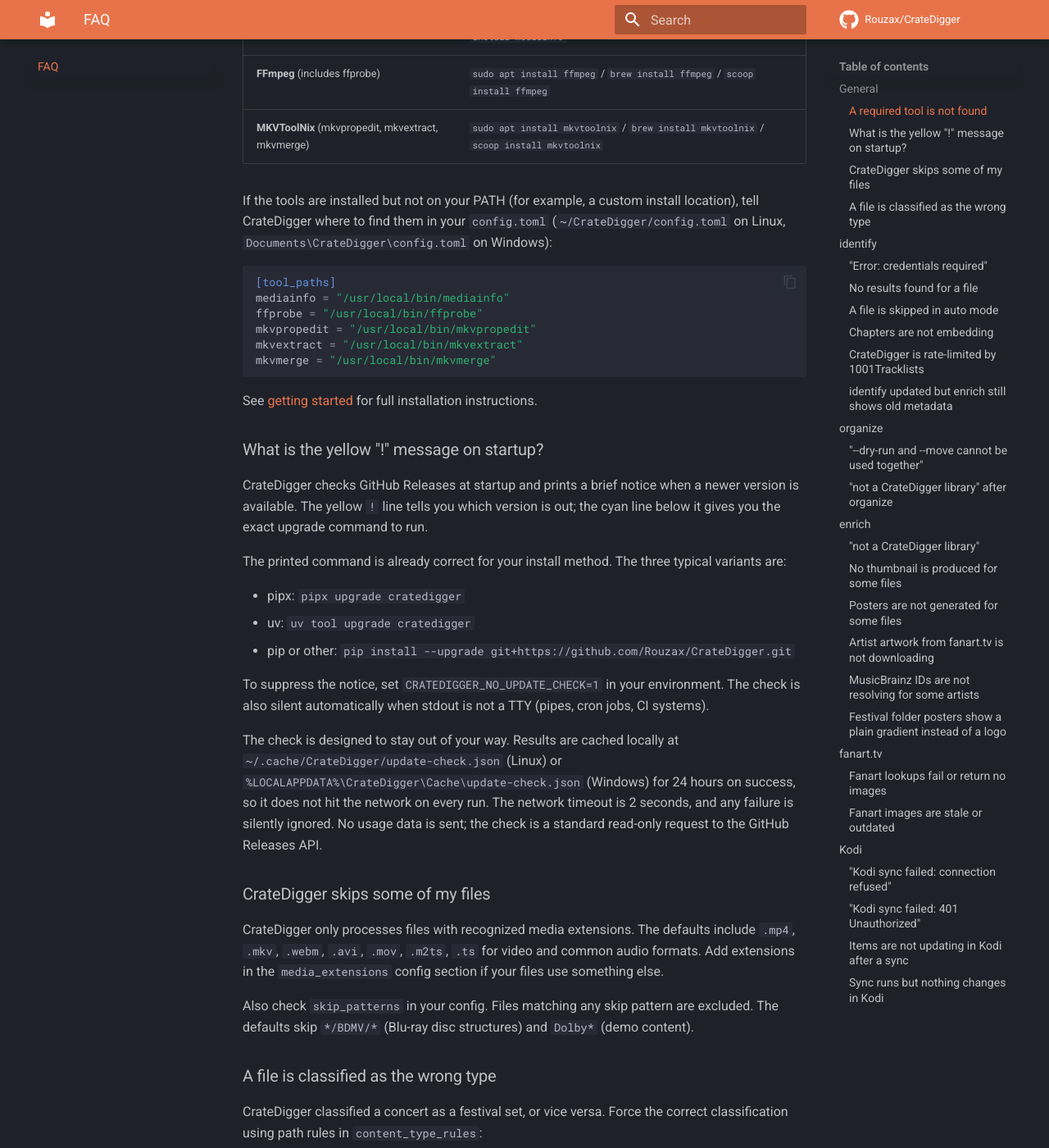
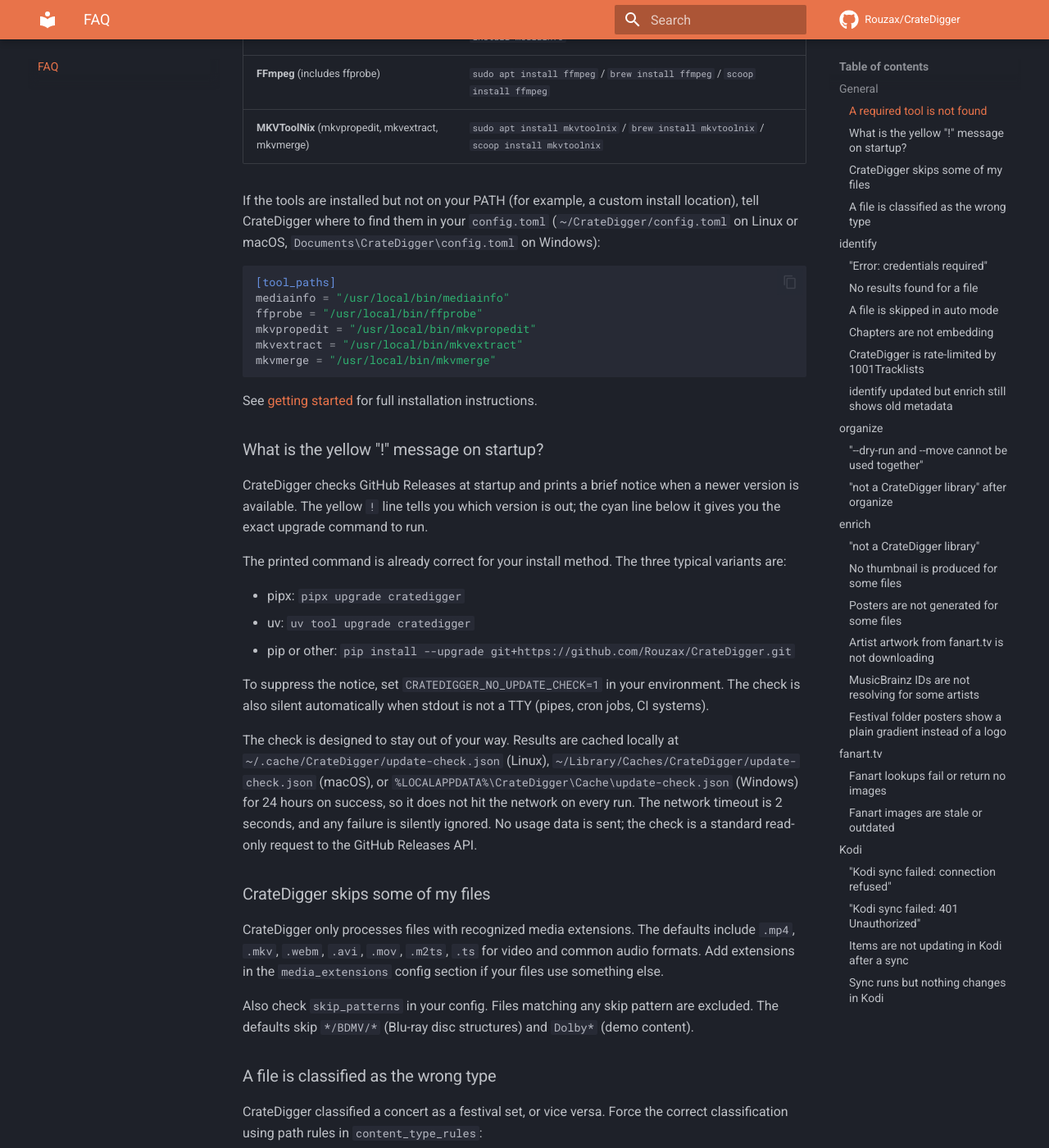
Before and after one commit to Rouzax/CrateDigger, an MkDocs documentation site: the page built from docs/faq.md, in a window 1280 px wide and 1400 px high, scrolled down 478 px. Shown: the whole window at 82% size. Built offline with MkDocs 1.6.1 and Material for MkDocs 9.7.7, drawn with Linux system fonts in a browser that asks for light colours; comment, search, counter and statistics services are not loaded; some of the changed text lies outside the part shown.

Commit message:
docs(macos): lock macOS data-dir with a test and add macOS docs tabs
The PR's paths.data_dir() already returns ~/CrateDigger/ on macOS via the
non-Windows fallback branch, matching TrackSplit's ~/TrackSplit/ layout so
the two sibling apps agree on where user-editable data lives. This adds
test coverage so the branch cannot silently shift in a future refactor,
and fills in the macOS tabs in the user docs that had only Linux and
Windows before.

````diff
--- a/docs/faq.md
+++ b/docs/faq.md
@@ -14,7 +14,7 @@
 | **FFmpeg** (includes ffprobe) | `sudo apt install ffmpeg` / `brew install ffmpeg` / `scoop install ffmpeg` |
 | **MKVToolNix** (mkvpropedit, mkvextract, mkvmerge) | `sudo apt install mkvtoolnix` / `brew install mkvtoolnix` / `scoop install mkvtoolnix` |
 
-If the tools are installed but not on your PATH (for example, a custom install location), tell CrateDigger where to find them in your `config.toml` (`~/CrateDigger/config.toml` on Linux, `Documents\CrateDigger\config.toml` on Windows):
+If the tools are installed but not on your PATH (for example, a custom install location), tell CrateDigger where to find them in your `config.toml` (`~/CrateDigger/config.toml` on Linux or macOS, `Documents\CrateDigger\config.toml` on Windows):
 
 ```toml
 [tool_paths]
@@ -39,7 +39,7 @@
 
 To suppress the notice, set `CRATEDIGGER_NO_UPDATE_CHECK=1` in your environment. The check is also silent automatically when stdout is not a TTY (pipes, cron jobs, CI systems).
 
-The check is designed to stay out of your way. Results are cached locally at `~/.cache/CrateDigger/update-check.json` (Linux) or `%LOCALAPPDATA%\CrateDigger\Cache\update-check.json` (Windows) for 24 hours on success, so it does not hit the network on every run. The network timeout is 2 seconds, and any failure is silently ignored. No usage data is sent; the check is a standard read-only request to the GitHub Releases API.
+The check is designed to stay out of your way. Results are cached locally at `~/.cache/CrateDigger/update-check.json` (Linux), `~/Library/Caches/CrateDigger/update-check.json` (macOS), or `%LOCALAPPDATA%\CrateDigger\Cache\update-check.json` (Windows) for 24 hours on success, so it does not hit the network on every run. The network timeout is 2 seconds, and any failure is silently ignored. No usage data is sent; the check is a standard read-only request to the GitHub Releases API.
 
 ### CrateDigger skips some of my files
 
@@ -68,7 +68,7 @@
 
 ### "Error: credentials required"
 
-Your 1001Tracklists email and password are not configured. Add them to your `config.toml` (`~/CrateDigger/config.toml` on Linux, `Documents\CrateDigger\config.toml` on Windows):
+Your 1001Tracklists email and password are not configured. Add them to your `config.toml` (`~/CrateDigger/config.toml` on Linux or macOS, `Documents\CrateDigger\config.toml` on Windows):
 
 ```toml
 [tracklists]
@@ -201,7 +201,7 @@
 cratedigger enrich ~/Music/Library/ --only fanart
 ```
 
-If the artist still has no MBID after that, they may not be in the MusicBrainz database or the search may be returning the wrong result. Add the correct MBID to `artist_mbids.json` manually (`~/CrateDigger/artist_mbids.json` on Linux, `Documents\CrateDigger\artist_mbids.json` on Windows):
+If the artist still has no MBID after that, they may not be in the MusicBrainz database or the search may be returning the wrong result. Add the correct MBID to `artist_mbids.json` manually (`~/CrateDigger/artist_mbids.json` on Linux or macOS, `Documents\CrateDigger\artist_mbids.json` on Windows):
 
 ```json
 {
@@ -213,7 +213,7 @@
 
 ### MusicBrainz IDs are not resolving for some artists
 
-CrateDigger looks up MBIDs in this order: your override file (`~/CrateDigger/artist_mbids.json` on Linux, `Documents\CrateDigger\artist_mbids.json` on Windows), the auto cache, then a live MusicBrainz search. If an artist is not resolving:
+CrateDigger looks up MBIDs in this order: your override file (`~/CrateDigger/artist_mbids.json` on Linux or macOS, `Documents\CrateDigger\artist_mbids.json` on Windows), the auto cache, then a live MusicBrainz search. If an artist is not resolving:
 
 1. Check if the search is returning the wrong artist (a name collision). Run with `--verbose` to see what MusicBrainz returns.
 2. Look up the correct MBID at [musicbrainz.org](https://musicbrainz.org) and add it to your override file:
@@ -239,7 +239,7 @@
 Add a curated logo for the festival and regenerate:
 
 1. Find out which festivals are missing logos: `cratedigger audit-logos ~/Music/Library/`
-2. Place a logo file at the path the command suggests (for example, `~/CrateDigger/festivals/Tomorrowland/logo.png` on Linux, `Documents\CrateDigger\festivals\Tomorrowland\logo.png` on Windows)
+2. Place a logo file at the path the command suggests (for example, `~/CrateDigger/festivals/Tomorrowland/logo.png` on Linux or macOS, `Documents\CrateDigger\festivals\Tomorrowland\logo.png` on Windows)
 3. Regenerate the folder posters:
 
 ```bash
@@ -270,6 +270,13 @@
 
     ```bash
     rm -rf ~/.cache/CrateDigger/artists/
+    cratedigger enrich ~/Music/Library/ --only fanart
+    ```
+
+=== "macOS"
+
+    ```bash
+    rm -rf ~/Library/Caches/CrateDigger/artists/
     cratedigger enrich ~/Music/Library/ --only fanart
     ```
 
````
Also changed, not shown: docs/configuration.md (+6 -4 lines), docs/getting-started.md (+5 -4 lines), 1 other file.
